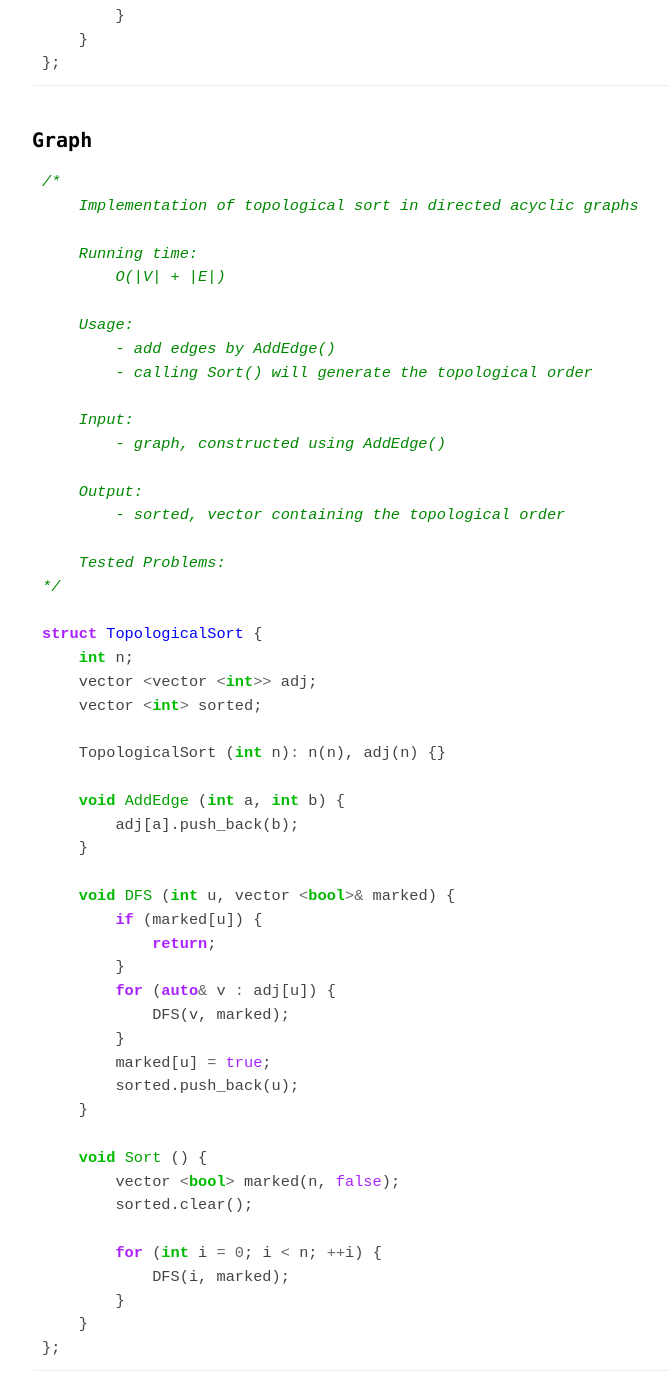
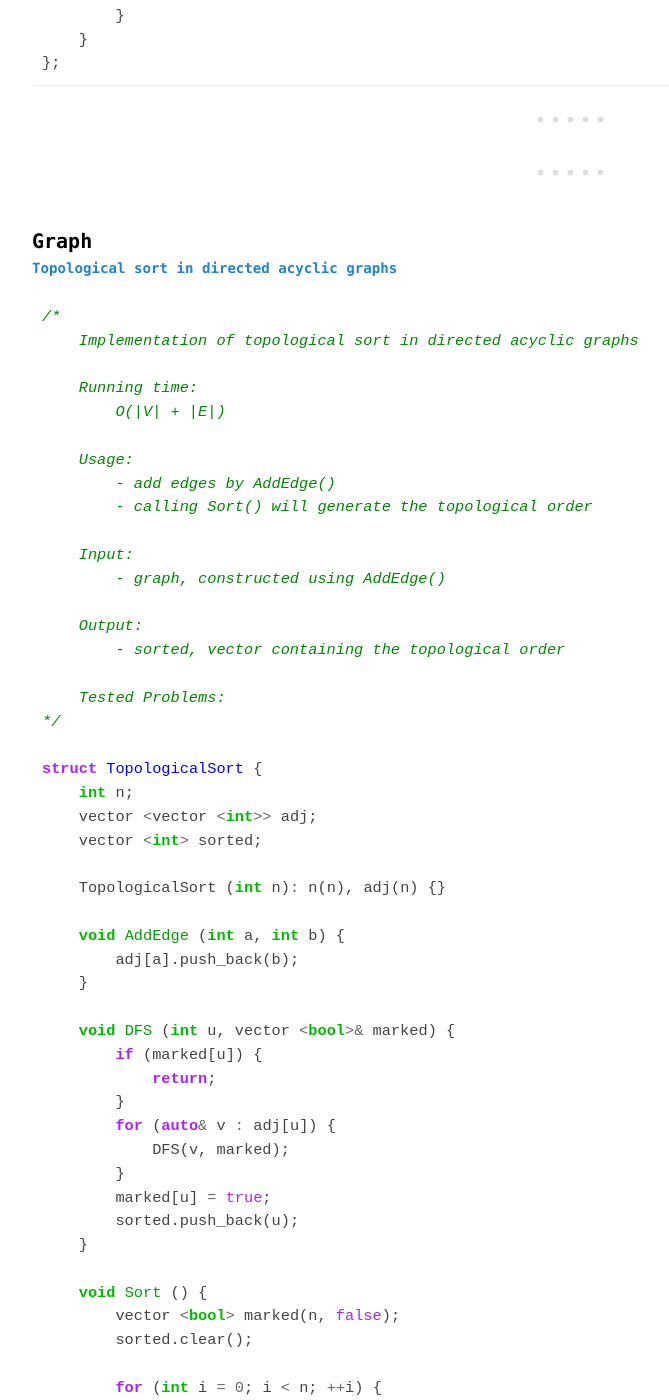
Before and after one commit to RafikFarhad/WhitePaper, a Jekyll site: the page built from _posts/2017-03-29-Standared-Precode_Set.md, in a window 1280 px wide and 1400 px high, scrolled down 10711 px. Shown: the whole window, without its empty margins (68-737 px from the left). Built offline with Jekyll 4.4.1, drawn with Linux system fonts in a browser that asks for light colours; comment, search, counter and statistics services are not loaded; some of the changed text lies outside the part shown.

Commit message:
update14

```diff
--- a/_posts/2017-03-29-Standared-Precode_Set.md
+++ b/_posts/2017-03-29-Standared-Precode_Set.md
@@ -7,8 +7,8 @@ categories:
 ---
 
 <h3> <a href="#geometry"> Geometry  </a> <br> </h3>
-<!-- <span style="display:inline-block; width: 40;">  --></span> <a href="#fraction"> Fraction Class  </a> <br>
-<span style="display:inline-block; width: 40;"> </span> <a href="#basic">  Basic Geometry  </a> <br>
+<a href="#fraction"> Fraction Class  </a> <br>
+<a href="#basic">  Basic Geometry  </a> <br>
 <h3>  <a href="#graph"> Graph  </a> <br> </h3>
 
 
@@ -477,6 +477,9 @@ template <class T = double> struct Point {
 
 {% endhighlight %}
 
+<hr>
+<hr>
+
 
 <h2>
 <a name="graph">
@@ -487,6 +490,13 @@ template <class T = double> struct Point {
 </h2>
 
 
+<h5>
+<a name="sec1">
+  <div id="sec1">
+  Topological sort in directed acyclic graphs
+  </div>
+</a>
+</h5>
 
 
 {% highlight c++ %}
@@ -542,6 +552,14 @@ struct TopologicalSort {
     }
 };
 {% endhighlight %}
+<h5>
+<a name="sec2">
+  <div id="sec2">
+  Tarjan's strongly connected components
+  </div>
+</a>
+</h5>
+
 
 {% highlight c++ %}
 
@@ -648,6 +666,15 @@ struct StronglyConnectedComponents {
 };
 {% endhighlight %}
 
+<h5>
+<a name="sec3">
+  <div id="sec3">
+  MST
+  </div>
+</a>
+</h5>
+
+
 {% highlight c++ %}
 
 
@@ -700,6 +727,13 @@ template <class T> struct Kruskal {
 };
 {% endhighlight %}
 
+<h5>
+<a name="sec4">
+  <div id="sec4">
+  Dijkstra
+  </div>
+</a>
+</h5>
 {% highlight c++ %}
 
 
@@ -764,6 +798,13 @@ template <class T> struct Dijkstra {
 
 {% endhighlight %}
 
+<h5>
+<a name="sec5">
+  <div id="sec5">
+  Articulation point, bridge, components
+  </div>
+</a>
+</h5>
 {% highlight c++ %}
 
 
@@ -870,6 +911,13 @@ struct BiconnectedComponents {
 
 {% endhighlight %}
 
+<h5>
+<a name="sec6">
+  <div id="sec6">
+  BPM by Hopcraft
+  </div>
+</a>
+</h5>
 {% highlight c++ %}
 
 
@@ -966,6 +1014,13 @@ struct HopcroftKarp {
     }
 {% endhighlight %}
 
+<h5>
+<a name="sec7">
+  <div id="sec7">
+  Minimum Vertex Cover
+  </div>
+</a>
+</h5>
 {% highlight c++ %}
 
     /*
@@ -1010,6 +1065,13 @@ struct HopcroftKarp {
 };
 {% endhighlight %}
 
+<h5>
+<a name="sec8">
+  <div id="sec8">
+  Gale–Shapley stable matching algorithm
+  </div>
+</a>
+</h5>
 {% highlight c++ %}
 
 
@@ -1064,6 +1126,13 @@ void StableMatching (const int n, const vector <vector <int>>& maleRank, const v
 
 {% endhighlight %}
 
+<h5>
+<a name="sec9">
+  <div id="sec9">
+  Euler tour generation
+  </div>
+</a>
+</h5>
 {% highlight c++ %}
 
 /*
@@ -1133,6 +1202,13 @@ struct EulerTour {
 };
 {% endhighlight %}
 
+<h5>
+<a name="sec10">
+  <div id="sec10">
+  Highest-label push-relabel maximum flow
+  </div>
+</a>
+</h5>
 {% highlight c++ %}
 
 /*
@@ -1371,6 +1447,13 @@ template <class T> struct PushRelabel {
     }
 {% endhighlight %}
 
+<h5>
+<a name="sec11">
+  <div id="sec11">
+  Minimal cut with source and sink
+  </div>
+</a>
+</h5>
 {% highlight c++ %}
 
     /*
```
